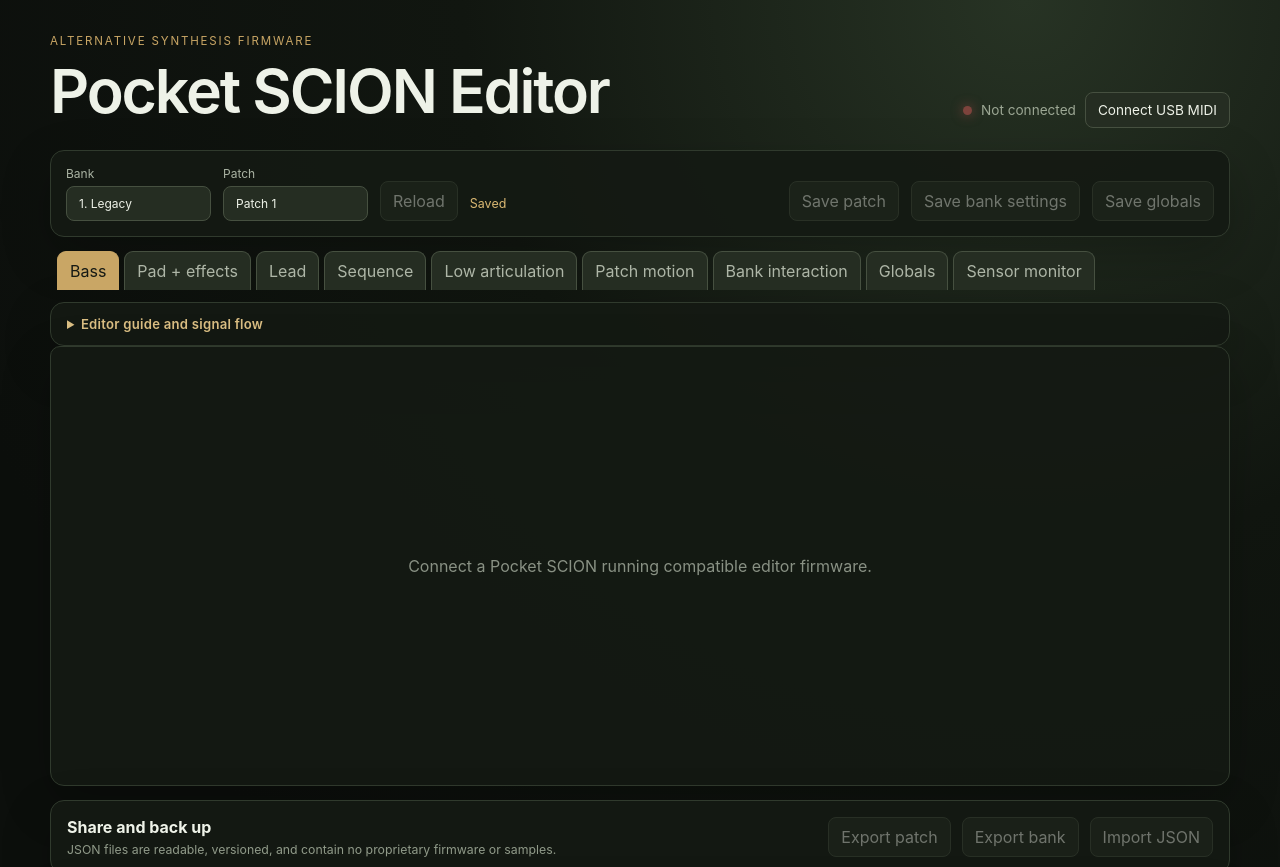
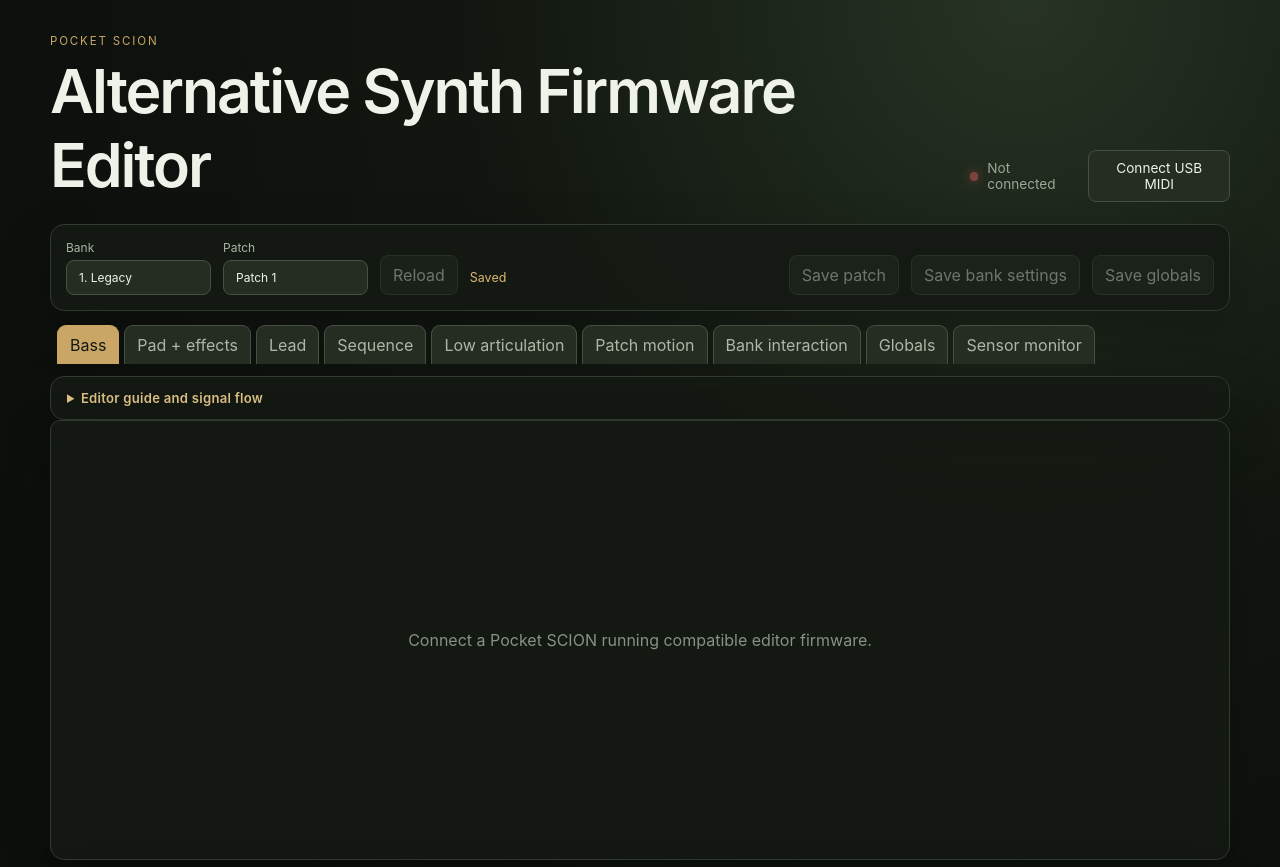
Before and after one commit to toonhuysmans/pocket-scion-synth, a website built with Vite: page editor/index.html in a window 1280 px wide. Shown: the top 867 px of the page. Built offline with nearby package versions, Linux system fonts and the light colour scheme.

Commit message:
Clarify alternative firmware editor branding

```diff
--- a/editor/index.html
+++ b/editor/index.html
@@ -4,16 +4,16 @@
     <meta charset="UTF-8" />
     <meta name="viewport" content="width=device-width, initial-scale=1.0" />
     <meta name="theme-color" content="#151914" />
-    <meta name="description" content="Edit and save Pocket SCION synthesis firmware patches over USB MIDI." />
+    <meta name="description" content="Edit and save patches for the alternative Pocket SCION synthesis firmware over USB MIDI." />
     <link rel="manifest" href="./manifest.webmanifest" />
     <link rel="icon" href="./icon.svg" />
-    <title>Pocket SCION Editor</title>
+    <title>Alternative Synth Firmware Editor — Pocket SCION</title>
   </head>
   <body>
     <header>
       <div>
-        <p class="eyebrow">Alternative synthesis firmware</p>
-        <h1>Pocket SCION Editor</h1>
+        <p class="eyebrow">Pocket SCION</p>
+        <h1>Alternative Synth Firmware Editor</h1>
       </div>
       <div class="connection">
         <span id="connection-light"></span>
```
Also changed, not shown: editor/public/manifest.webmanifest.
